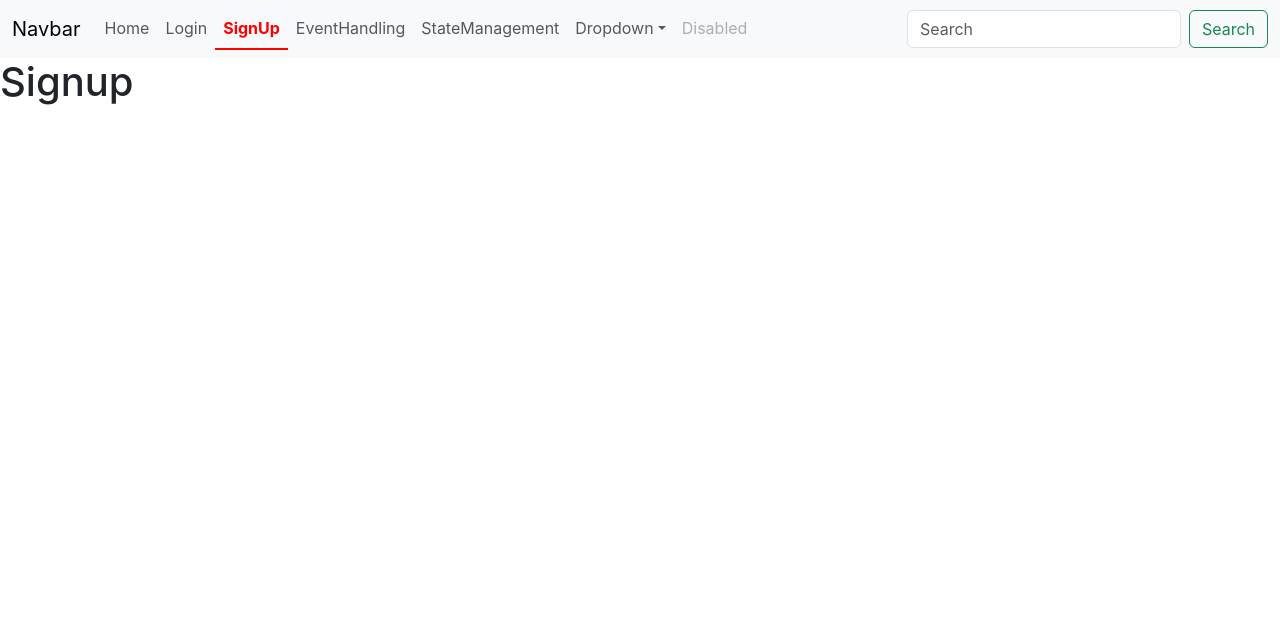
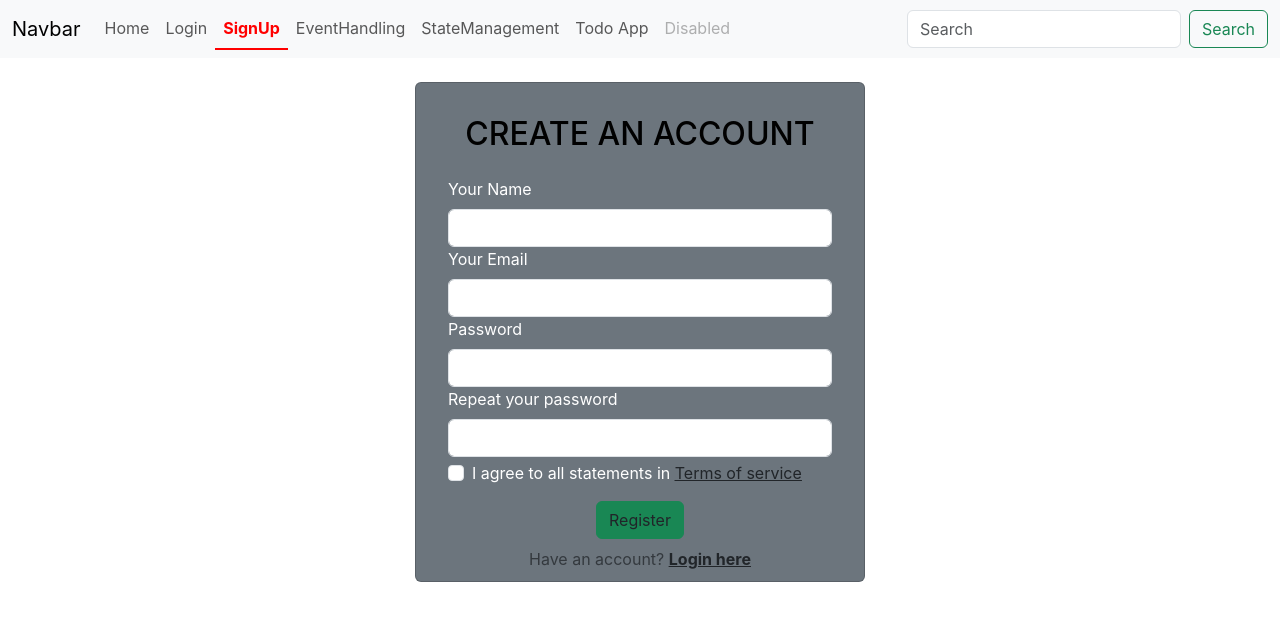
Before and after one commit to VibhashDwivedi/FULL-STACK-MERN, a React (Create React App) app in the folder Section2/frontend/: page /signup in a window 1280 px wide. Shown: the top 620 px of the page. Built offline with nearby package versions, Linux system fonts and the light colour scheme.

Commit message:
login, signup, todo

```diff
--- a/Section2/frontend/public/index.html
+++ b/Section2/frontend/public/index.html
@@ -11,6 +11,8 @@
     />
     <link rel="apple-touch-icon" href="%PUBLIC_URL%/logo192.png" />
     <link href="https://cdn.jsdelivr.net/npm/bootstrap@5.3.0/dist/css/bootstrap.min.css" rel="stylesheet" integrity="sha384-9ndCyUaIbzAi2FUVXJi0CjmCapSmO7SnpJef0486qhLnuZ2cdeRhO02iuK6FUUVM" crossorigin="anonymous">
+    <link rel="stylesheet" href="https://cdnjs.cloudflare.com/ajax/libs/font-awesome/6.4.0/css/all.min.css" integrity="sha512-iecdLmaskl7CVkqkXNQ/ZH/XLlvWZOJyj7Yy7tcenmpD1ypASozpmT/E0iPtmFIB46ZmdtAc9eNBvH0H/ZpiBw==" crossorigin="anonymous" referrerpolicy="no-referrer" />
+    <link rel="stylesheet" href="https://cdnjs.cloudflare.com/ajax/libs/font-awesome/6.4.0/css/all.min.css" integrity="sha512-iecdLmaskl7CVkqkXNQ/ZH/XLlvWZOJyj7Yy7tcenmpD1ypASozpmT/E0iPtmFIB46ZmdtAc9eNBvH0H/ZpiBw==" crossorigin="anonymous" referrerpolicy="no-referrer" />
     <!--
       manifest.json provides metadata used when your web app is installed on a
       user's mobile device or desktop. See https://developers.google.com/web/fundamentals/web-app-manifest/
--- a/Section2/frontend/src/App.jsx
+++ b/Section2/frontend/src/App.jsx
@@ -6,6 +6,7 @@ import SignUp from './components/SignUp';
 import Navbar from './components/Navbar';
 import EventHandling from './components/EventHandling';
 import StateManagement from './components/StateManagement';
+import Todo from './components/Todo';
 
 
 function App() {
@@ -22,6 +23,7 @@ function App() {
           <Route path='signup' element= {<SignUp /> } />
           <Route path='event' element= {<EventHandling /> } />
           <Route path='state' element= {<StateManagement/> } />
+          <Route path='todo' element= {<Todo/> } />
         </Routes>
       </BrowserRouter>
     </div>
--- a/Section2/frontend/src/components/Login.jsx
+++ b/Section2/frontend/src/components/Login.jsx
@@ -1,9 +1,56 @@
 import React from 'react'
-
 const Login = () => {
   return (
-    <div>
-      <h1>Login</h1>
+    <div className='bg-info'>
+      <div className='d-flex justify-content-center align-items-center vh-100'>
+        <div className='card  card-shadow-lg mb-5' style={{width:'350px'}}>
+          <div className='card-body p-4'>
+          <i className='fa-solid fa-lock fa-2x d-block text-center'></i>
+            <h3 className='text-center'>Login</h3>
+            <form>
+              <div className='form-group py-2'>
+                <label for='Email'>Email address</label>
+                <input type='email' className='form-control mb-4 p-2' id='Email' required placeholder='Enter email' />
+                <label for='pass'>Password</label>
+                <input type='password' className='form-control mb-4 p-2' id='pass' placeholder='Enter Password'/>
+                <div class="d-flex justify-content-between align-items-center">
+
+            <div class="form-check mb-0">
+              <input class="form-check-input me-2" type="checkbox" value="" id="form2Example3" />
+              <label class="form-check-label" for="form2Example3">
+                Remember me
+              </label>
+            </div>
+            <a href="#!" class="text-body">Forgot password?</a>
+          </div>
+              </div>
+            </form>
+            <button className='btn btn-primary w-100 rounded-5'>SIGN IN</button>
+
+           <p className='text-center mt-3'>or sign in with</p>
+            <div className='d-flex justify-content-center'>
+            <button type="button" class="btn btn-link btn-floating mx-1">
+          <i class="fab fa-facebook-f"></i>
+        </button>
+
+        <button type="button" class="btn btn-link btn-floating mx-1">
+          <i class="fab fa-google"></i>
+        </button>
+
+        <button type="button" class="btn btn-link btn-floating mx-1">
+          <i class="fab fa-twitter"></i>
+        </button>
+
+        <button type="button" class="btn btn-link btn-floating mx-1">
+          <i class="fab fa-github"></i>
+        </button>
+          </div>
+
+
+
+          </div>
+        </div>
+      </div>
     </div>
   )
 }
--- a/Section2/frontend/src/components/Navbar.jsx
+++ b/Section2/frontend/src/components/Navbar.jsx
@@ -46,37 +46,12 @@ const Navbar = () => {
             StateManagement
           </NavLink>
         </li>
-        <li className="nav-item dropdown">
-          <Link
-            className="nav-link dropdown-toggle"
-            href="#"
-            role="button"
-            data-bs-toggle="dropdown"
-            aria-expanded="false"
-          >
-            Dropdown
-          </Link>
-          <ul className="dropdown-menu">
-            <li>
-              <Link className="dropdown-item" href="#">
-                Action
-              </Link>
-            </li>
-            <li>
-              <Link className="dropdown-item" href="#">
-                Another action
-              </Link>
-            </li>
-            <li>
-              <hr className="dropdown-divider" />
-            </li>
-            <li>
-              <Link className="dropdown-item" href="#">
-                Something else here
-              </Link>
-            </li>
-          </ul>
+        <li className="nav-item">
+          <NavLink className="nav-link" to="/todo">
+             Todo App
+          </NavLink>
         </li>
+
         <li className="nav-item">
           <Link className="nav-link disabled">Disabled</Link>
         </li>
--- a/Section2/frontend/src/components/SignUp.jsx
+++ b/Section2/frontend/src/components/SignUp.jsx
@@ -2,9 +2,97 @@ import React from 'react'
 
 const SignUp = () => {
   return (
-    <div>
-      <h1>Signup</h1>
+
+
+  <div className="d-flex align-items-center justify-content-center  ">
+
+      <div className="card my-4  p-3 bg-secondary text-white" style={{width:'450px', height:'500px'}}>
+        <div className="card-body card-shadow-lg ">
+          <h2 className="text-uppercase text-center mb-4 text-black">Create an account</h2>
+          <form>
+
+            <label className="form-label" htmlFor="form3Example1cg">
+                Your Name
+              </label>
+              <input
+                type="text"
+                id="form3Example1cg"
+                className="form-control"
+              />
+
+
+
+            <label className="form-label" htmlFor="form3Example3cg">
+                Your Email
+              </label>
+              <input
+                type="email"
+                id="form3Example3cg"
+                className="form-control "
+              />
+
+
+
+            <label className="form-label" htmlFor="form3Example4cg">
+                Password
+              </label>
+              <input
+                type="password"
+                id="form3Example4cg"
+                className="form-control "
+              />
+
+
+            <label className="form-label" htmlFor="form3Example4cdg">
+                Repeat your password
+              </label>
+              <input
+                type="password"
+                id="form3Example4cdg"
+                className="form-control "
+              />
+
+
+            <div className="form-check d-flex mt-1 mb-3">
+
+              <input
+                className="form-check-input me-2"
+                type="checkbox"
+                defaultValue=""
+                id="form2Example3cg"
+              />
+               <label className="form-check-label" htmlFor="form2Example3g">
+                I agree to all statements in{" "}
+                <a href="#!" className="text-body">
+                  <u>Terms of service</u>
+                </a></label>
+
+            </div>
+            <div className="d-flex justify-content-center">
+              <button
+                type="button"
+                className="btn btn-success  gradient-custom-4 text-body"
+              >
+                Register
+              </button>
+            </div>
+            <p className="text-center text-muted mt-2 mb-0 text-white">
+              Have an account?{" "}
+              <a href="#!" className="fw-bold text-body text-white">
+                <u>Login here</u>
+              </a>
+            </p>
+          </form>
+        </div>
+      </div>
     </div>
+
+
+
+
+
+
+
   )
 }
 
--- /dev/null
+++ b/Section2/frontend/src/components/Todo.jsx
@@ -0,0 +1,30 @@
+import React from 'react'
+
+const Todo = () => {
+
+    const addToDo = (e)=>
+    {
+       //console.log(e.code);
+       if(e.code==='Enter')
+       {
+          console.log('task added');
+       }
+    }
+
+  return (
+    <div>
+        <h1 className='text-center fw-bold display-4 my-5'>ToDo App</h1>
+        <div className='container'>
+            <div className='card'>
+                <div className='card-header'>
+                    <input type="text" className='form-control' onKeyDown={addToDo} />
+                </div>
+                <div className='card-body'></div>
+            </div>
+
+        </div>
+    </div>
+  )
+}
+
+export default Todo
```
